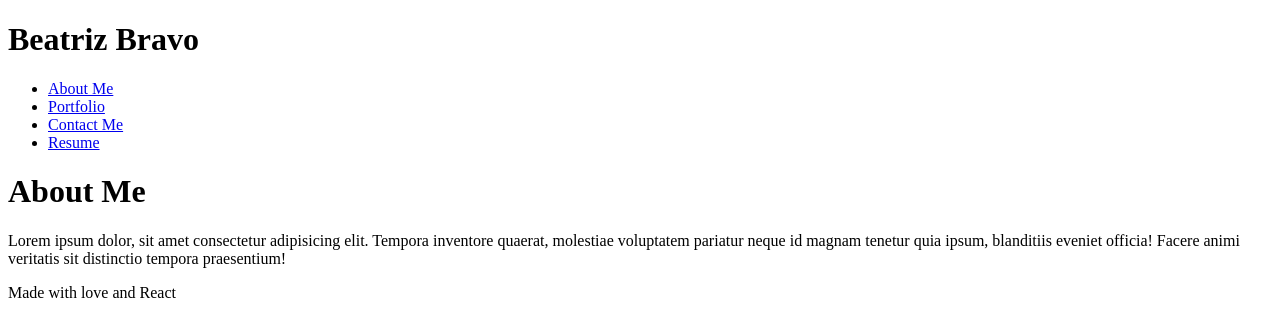
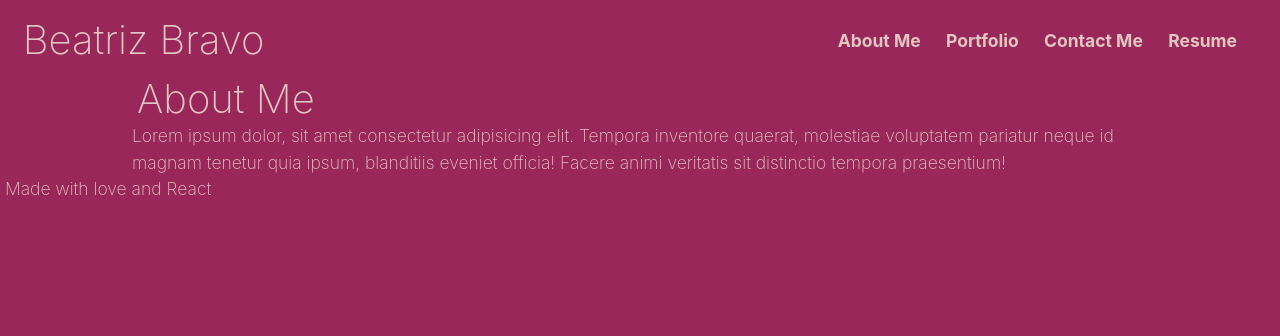
Before and after one commit to BeaBravo/react-portfolio, a React (Vite) app: page / in a window 1280 px wide. Shown: the top 336 px of the page. Built offline with nearby package versions, Linux system fonts and the light colour scheme.

Commit message:
added stylesheet

```diff
--- /dev/null
+++ b/src/App.css
@@ -0,0 +1,285 @@
+/* Default styles are for mobile screens, bigger screens are styled at the bottom of this file  */
+
+/* Root styles including color pallets are here */
+:root {
+    --background-color: #9a275a;
+    --text-color: #e2c6c2;
+    --border-color: #cb958e;
+    --selection-color: #e2bfba;
+  }
+
+  ::selection {
+    background-color: var(--selection-color);
+    color: var(--background-color);
+  }
+
+  * {
+    box-sizing: border-box;
+    margin: 0;
+    padding: 0;
+  }
+
+  html {
+    font-size: 62.5%;
+  }
+
+  body {
+    font-family: -apple-system, BlinkMacSystemFont, Roboto, Helvetica, Arial,
+      sans-serif;
+    font-size: 1.75rem;
+    line-height: 1.5;
+    color: var(--text-color);
+    background: var(--background-color);
+    display: flex;
+    min-height: 100vh;
+    flex-direction: column;
+    padding: 0.5rem;
+  }
+
+  h1,
+  h2,
+  h3,
+  h4,
+  h5,
+  h6 {
+    margin-bottom: 0.625rem;
+    margin-left: 0.5rem;
+    color: var(--text-color);
+    font-weight: 250;
+    line-height: 1.1;
+  }
+
+  h1 {
+    font-size: 4rem;
+    margin-bottom: 0.25rem;
+  }
+
+  h2 {
+    font-size: 3.5rem;
+  }
+
+  h3 {
+    font-size: 3rem;
+  }
+
+  h4 {
+    font-size: 2.5rem;
+  }
+
+  h5 {
+    font-size: 2rem;
+  }
+
+  h6 {
+    font-size: 1.5rem;
+  }
+
+  p {
+    font-weight: 150;
+  }
+
+  /* Header Styles */
+
+  header {
+    display: flex;
+    flex-wrap: wrap;
+    justify-content: space-evenly;
+    padding: 1%;
+  }
+
+  .nav {
+    display: flex;
+    min-width: 450px;
+    width: 100%;
+    justify-content: space-evenly;
+    list-style-type: none;
+  }
+
+  .nav-item {
+    text-decoration: none;
+    font-weight: bolder;
+    color: var(--text-color);
+  }
+
+  .nav-item a {
+    text-decoration: none;
+    color: var(--text-color);
+    ;
+  }
+
+  /* Font color changes when user hovers over any of the nav elements */
+  .nav-item a:hover {
+    color: #806666;
+  }
+
+  /* Main Styles */
+
+  main {
+    display: flex;
+    flex-direction: column;
+  }
+
+  /* about me styles */
+
+  #about-me {
+    text-align: justify;
+  }
+
+  /* Work section styles */
+
+  #work {
+    display: flex;
+    flex-direction: column;
+  }
+
+  .projects,
+  .other-projects {
+    display: flex;
+    flex-wrap: wrap;
+    flex-direction: row;
+  }
+
+  /* This will make the first project appear bigger compared to the other ones */
+  #first-project {
+    max-width: 100%;
+    flex: 1 1 100%;
+    position: relative;
+  }
+  #project2,
+  #project3,
+  #project4,
+  #project5 {
+    max-width: 50%;
+    flex: 1 1 50%;
+  }
+
+  .project-box {
+    border: 5px solid var(--border-color);
+    position: relative;
+    margin: 0.5rem;
+  }
+
+  .project-box img {
+    opacity: 0.85;
+  }
+
+  .project-box figcaption {
+    position: absolute;
+    background-color: var(--border-color);
+    bottom: 0;
+    line-height: 1.25em;
+    font-size: small;
+    color: var(--background-color);
+  }
+
+  .project-box figcaption h6 {
+    color: var(--background-color);
+    font: bolder;
+    margin: 0;
+  }
+
+  #contact .text-section {
+    display: flex;
+    justify-content: space-evenly;
+  }
+
+  #contact .text-section a {
+    text-decoration: none;
+    color: var(--text-color);
+    font-weight: lighter;
+  }
+
+  /* when the user hovers any of the projects a box appears around the project and the image opacity changes from 0.5 to 1 */
+  .project-box:hover {
+    cursor: pointer;
+    border: 10px solid var(--border-color);
+  }
+
+  .project-box:hover img {
+    opacity: 1;
+  }
+
+  /* Footer styles. it is the same colour as the header and always at the bottom of the page */
+
+  footer {
+    text-align: center;
+    margin-top: auto;
+    font-weight: lighter;
+  }
+
+  /* Styles for bigger screens: */
+
+  @media screen and (min-width: 768px) {
+    h2 {
+      width: 20%;
+      text-align: right;
+      padding-right: 2%;
+    }
+
+    header {
+      justify-content: space-between;
+      align-items: center;
+    }
+
+    .nav {
+      width: auto;
+    }
+
+    main {
+      padding: 0 10%;
+    }
+
+    main section {
+      margin-top: 5%;
+      margin-bottom: 5%;
+    }
+
+    #about-me,
+    #contact {
+      display: flex;
+      flex-direction: row;
+      align-items: center;
+      justify-content: flex-start;
+    }
+
+    .text-section {
+      flex-grow: 1;
+      width: 100%;
+    }
+
+    #work {
+      flex-direction: row;
+      align-items: center;
+    }
+
+    .projects div {
+      margin-top: 2%;
+      margin-bottom: 2%;
+    }
+    .projects figcaption {
+      font-size: revert;
+      /* bottom: 25%;
+      padding: 1%; */
+    }
+    .projects,
+    .text-section {
+      max-width: 80%;
+      border-left: 7px solid var(--border-color);
+      padding-left: 5%;
+    }
+  }
+
+  @media screen and (min-width: 1022px) {
+    /* for screens 1022px and larger the projects won't take 100% of the section  */
+
+    #first-project {
+      flex: 1 1 80%;
+    }
+
+    #project2,
+    #project3,
+    #project4,
+    #project5 {
+      flex: 1 1 40%;
+    }
+  }
--- a/src/App.jsx
+++ b/src/App.jsx
@@ -1,4 +1,5 @@
 // import css
+import './App.css'
 import { Outlet } from "react-router";
 import Header from './components/Header';
 import Footer from './components/Footer';
--- a/src/components/Header.jsx
+++ b/src/components/Header.jsx
@@ -9,7 +9,8 @@ function Header() {
         <ul className='nav'>
             <li className='nav-item'>
                 <Link
-                    to='/'>
+                    to='/'
+                    >
                     About Me
                 </Link>
             </li>
```
Lines whose indentation alone changed are shown as unchanged.
